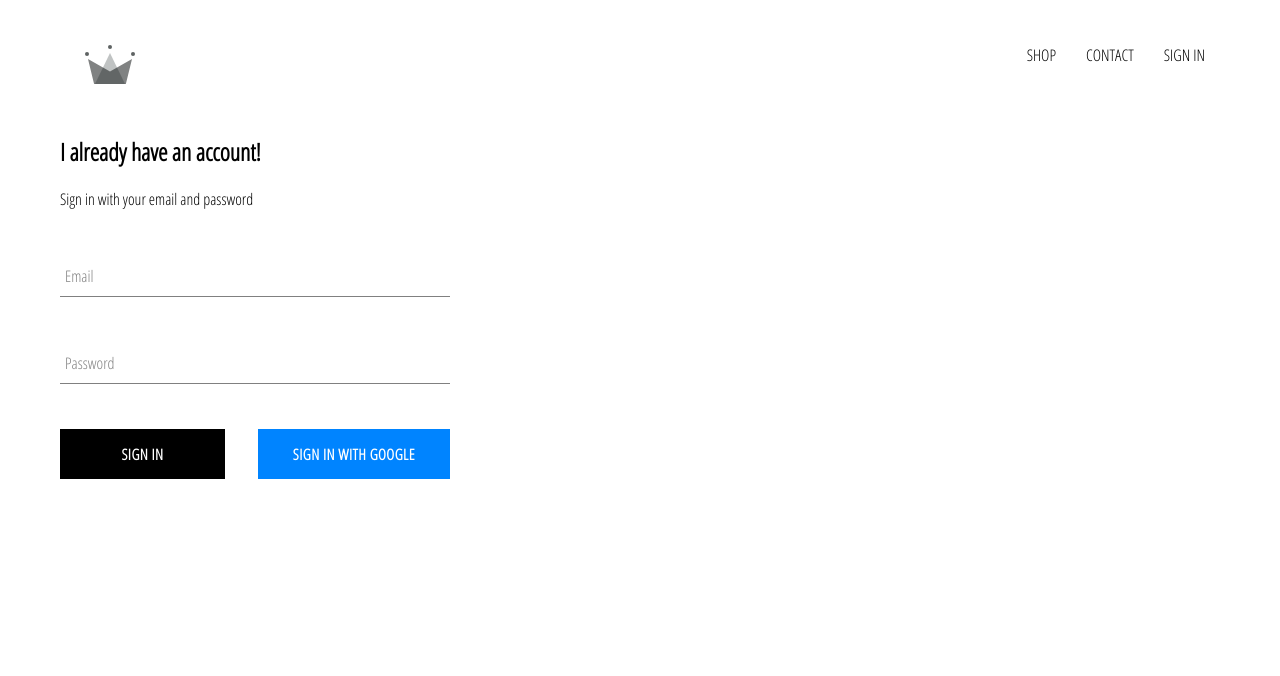
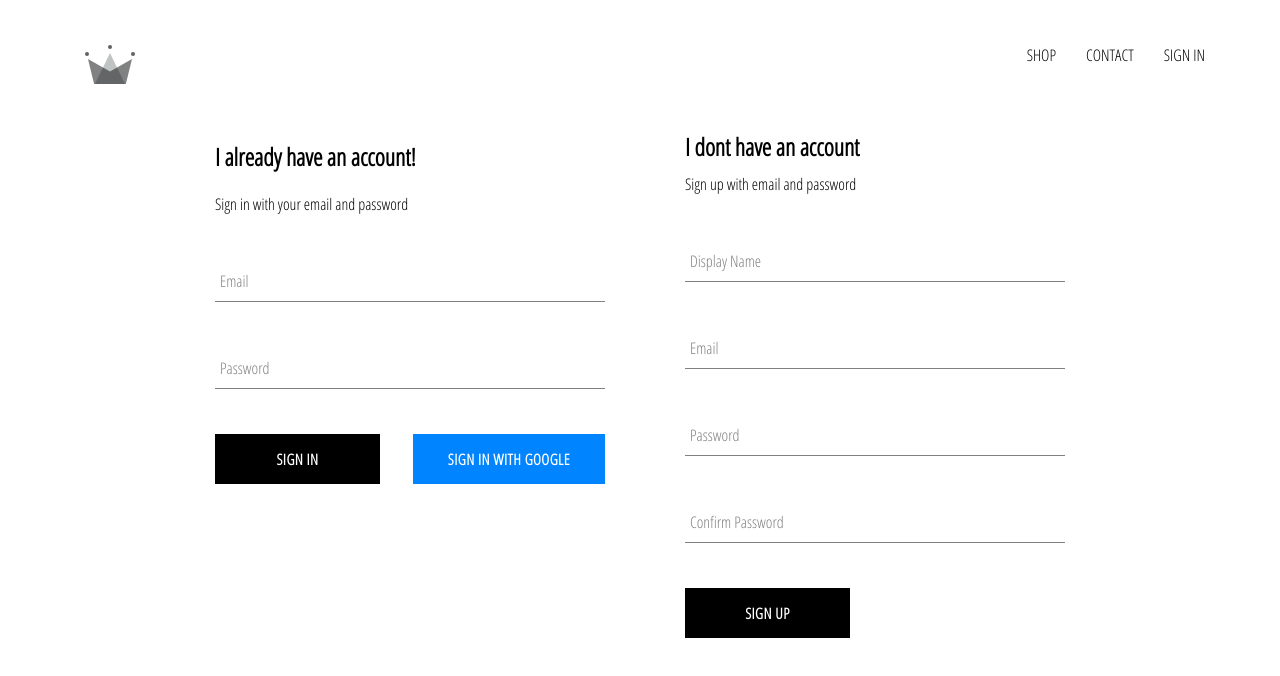
Before and after one commit to siddharth997-png/crwn-clothing, a React (Create React App) app: page /signin in a window 1280 px wide. Shown: the top 676 px of the page. Built offline with nearby package versions, Linux system fonts and the light colour scheme; no server answers.

Commit message:
finished sign in and sign up component, finished firebase lesson

```diff
--- a/src/App.js
+++ b/src/App.js
@@ -23,9 +23,23 @@
   unSubscribeFromAuth = null;
 
   componentDidMount() {
-    this.unSubscribeFromAuth = auth.onAuthStateChanged(user => {
-      createUserProfileDocument(user);
-      console.log(user);
+    this.unSubscribeFromAuth = auth.onAuthStateChanged(async userAuth => {
+      console.log('onAuthStateChanged fired');
+      if(userAuth) {
+        //console.log(userAuth);
+        const userRef = await createUserProfileDocument(userAuth);
+
+        (await userRef).onSnapshot(snapShot => {
+          this.setState({
+            currentUser : snapShot.id,
+            ...snapShot.data()
+          },() => {console.log(this.state)});
+        });
+      } else {
+        this.setState({
+          currentUser : null
+        })
+      }
     })
   }
 
--- a/src/components/sign-in/sign-in.component.jsx
+++ b/src/components/sign-in/sign-in.component.jsx
@@ -3,7 +3,7 @@
 import FormInput from '../form-input/form-input.component';
 import CustomButton from '../custom-button/custom-button.component';
 
-import {signInWithGoogle} from '../../firebase/firebase.utils';
+import {auth,signInWithGoogle} from '../../firebase/firebase.utils';
 
 import './sign-in.styles.scss';
 
@@ -17,9 +17,16 @@
         }
     }
 
-    handleSubmit = event => {
+    handleSubmit = async event => {
         event.preventDefault();
-        this.setState({email:'',password:''})
+        const {email, password} = this.state;
+        try{
+            await auth.signInWithEmailAndPassword(email,password);
+            this.setState({email:'',password:''});
+        } catch(e) {
+            console.log(e);
+        }
+
     }
 
     handleChange = event => {
--- /dev/null
+++ b/src/components/sign-up/sign-up.component.jsx
@@ -0,0 +1,104 @@
+import React from 'react';
+
+import FormInput from '../form-input/form-input.component';
+import CustomButton from '../custom-button/custom-button.component';
+
+import './sign-up.styles.scss';
+
+import { auth, createUserProfileDocument } from '../../firebase/firebase.utils';
+
+class SignUp extends React.Component {
+    constructor(){
+        super();
+
+        this.state = {
+            displayName : '',
+            email : '',
+            password : '',
+            confirmPassword : ''
+        };
+    }
+
+    handleSubmit = async event => {
+        event.preventDefault();
+        const {email, displayName, password, confirmPassword} = this.state;
+
+        if(password !== confirmPassword) {
+            alert('passwords dont match');
+            return;
+        }
+
+        try{
+            const {user} = await auth.createUserWithEmailAndPassword(email,password);
+            console.log('finished createUserWithEmailAndPassword, now createUserProfileDocument');
+            await createUserProfileDocument(user,{displayName});
+            this.setState({
+                displayName : '',
+                email : '',
+                password : '',
+                confirmPassword : ''
+            });
+
+        } catch(e) {
+            console.log(e);
+        }
+
+
+
+
+    }
+
+    handleChange = event => {
+        const {value, name} = event.target;
+
+        this.setState({[name] : value});
+    }
+
+    render() {
+        const {displayName, email, password, confirmPassword} = this.state;
+        return (
+            <div className='sign-up'>
+                <h2 className='title'>I dont have an account</h2>
+                <span>Sign up with email and password</span>
+                <form className='sign-up-form' onSubmit={this.handleSubmit}>
+                    <FormInput
+                        type='text'
+                        name='displayName'
+                        value={displayName}
+                        onChange={this.handleChange}
+                        label='Display Name'
+                        required
+                    />
+                    <FormInput
+                        type='email'
+                        name='email'
+                        value={email}
+                        onChange={this.handleChange}
+                        label='Email'
+                        required
+                    />
+                    <FormInput
+                        type='password'
+                        name='password'
+                        value={password}
+                        onChange={this.handleChange}
+                        label='Password'
+                        required
+                    />
+                    <FormInput
+                        type='password'
+                        name='confirmPassword'
+                        value={confirmPassword}
+                        onChange={this.handleChange}
+                        label='Confirm Password'
+                        required
+                    />
+                    <CustomButton type='submit'>Sign UP</CustomButton>
+                </form>
+
+            </div>
+        )
+    }
+}
+
+export default SignUp;
--- /dev/null
+++ b/src/components/sign-up/sign-up.styles.scss
@@ -0,0 +1,9 @@
+.sign-up{
+    display: flex;
+    flex-direction: column;
+    width: 380px;
+
+    .title{
+        margin: 10px 0px;
+    }
+}
--- a/src/firebase/firebase.utils.js
+++ b/src/firebase/firebase.utils.js
@@ -12,13 +12,15 @@
   measurementId: "G-DET7C7D8QY"
 };
 
-export const createUserProfileDocument = async userAuth => {
+export const createUserProfileDocument = async (userAuth,additionalProps) => {
   if(!userAuth) return;
 
+  console.log('create UserProfile Document');
   const userRef = firestore.doc(`users/${userAuth.uid}`);
   const userSnap = await userRef.get();
 
   if(!userSnap.exists) {
+    console.log('user dosent exists so creating one');
     const {displayName, email} = userAuth;
     const createdAt = new Date();
 
@@ -26,7 +28,8 @@
       userRef.set({
         displayName,
         email,
-        createdAt
+        createdAt,
+        ...additionalProps
       })
     } catch(e) {
       console.log(e.message);
--- a/src/pages/sign-in-and-sign-up/sign-in-and-sign-up.component.jsx
+++ b/src/pages/sign-in-and-sign-up/sign-in-and-sign-up.component.jsx
@@ -1,12 +1,14 @@
 import React from 'react';
 
 import SignIn from '../../components/sign-in/sign-in.component';
+import SignUp from '../../components/sign-up/sign-up.component';
 
 import './sign-in-and-sign-up.styles.scss';
 
 const SignInAndSignUpPage = () => (
     <div className='sign-in-and-sign-up'>
         <SignIn/>
+        <SignUp/>
     </div>
 )
 
--- a/src/pages/sign-in-and-sign-up/sign-in-and-sign-up.styles.scss
+++ b/src/pages/sign-in-and-sign-up/sign-in-and-sign-up.styles.scss
@@ -0,0 +1,6 @@
+.sign-in-and-sign-up {
+    width: 850px;
+    display: flex;
+    justify-content: space-between;
+    margin: 30px auto;
+  }
```
Also changed, not shown: 2 other files (tests, documents, lock files or other folders).
